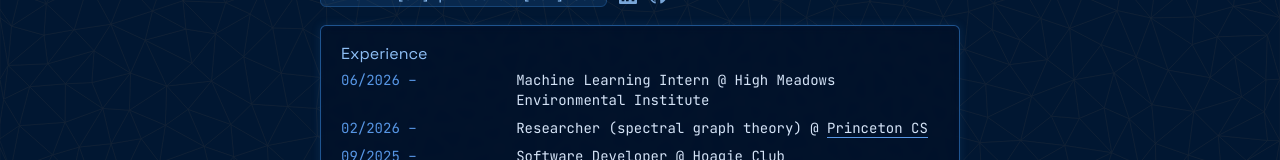
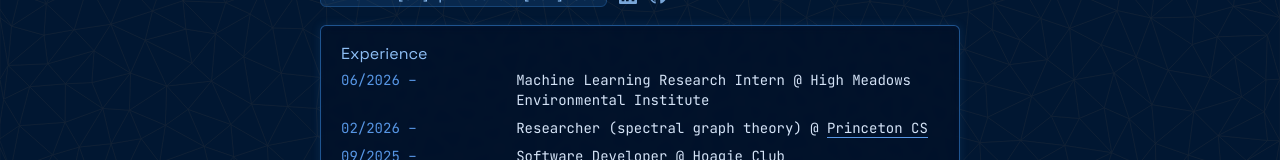
Before and after one commit to ellajkim/website, a React (Vite) app: page / in a window 1280 px wide. Shown: the part 167-327 px from the top of the page. Built offline with nearby package versions, Linux system fonts and the light colour scheme.

Commit message:
edited a bit

```diff
--- a/src/App.tsx
+++ b/src/App.tsx
@@ -75,7 +75,7 @@ export default function App() {
           <InfoBox
             title="Experience"
             rows={[
-              { date: '06/2026 – ', role: ['Machine Learning Intern @ ', { text: 'High Meadows Environmental Institute', href: 'https://environment.princeton.edu/' }] },
+              { date: '06/2026 – ', role: ['Machine Learning Research Intern @ ', { text: 'High Meadows Environmental Institute', href: 'https://environment.princeton.edu/' }] },
               { date: '02/2026 – ', role: ['Researcher (spectral graph theory) @ ', { text: 'Princeton CS', href: 'https://www.cs.princeton.edu/' }] },
               { date: '09/2025 – ', role: ['Software Developer @ ', { text: 'Hoagie Club', href: 'https://hoagie.io'}] } ,
               { date: '02/2024 – 02/2025', role: ['Researcher (cryptography) @ ', { text: 'MIT PRIMES', href: 'https://math.mit.edu/research/highschool/primes/' }] },
```
